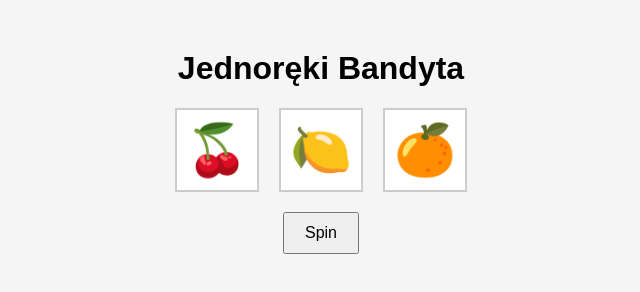
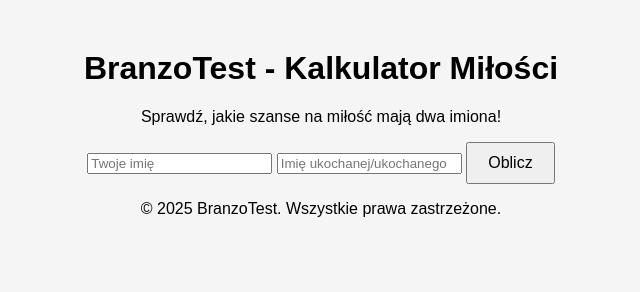
Before and after one commit to dkmapks/Casinsko, a plain HTML site: page index.html in a window 1280 px wide. Shown: the whole page, without its empty margins (319-959 px from the left). Drawn offline with Linux system fonts and the light colour scheme.

Commit message:
Update index.html

```diff
--- a/index.html
+++ b/index.html
@@ -3,20 +3,25 @@
 <head>
   <meta charset="UTF-8">
   <meta name="viewport" content="width=device-width, initial-scale=1.0">
-    <title>Kasyno</title>
+  <title>BranzoTest</title>
   <link rel="stylesheet" href="styles.css">
 </head>
 <body>
   <div class="container">
-        <h1>Jednoręki Bandyta</h1>
-        <div class="slot-machine">
-            <div class="reel" id="reel1">🍒</div>
-            <div class="reel" id="reel2">🍋</div>
-            <div class="reel" id="reel3">🍊</div>
+    <h1>BranzoTest - Kalkulator Miłości</h1>
+    <p class="description">Sprawdź, jakie szanse na miłość mają dwa imiona!</p>
+    <form id="loveForm">
+      <input type="text" id="name1" placeholder="Twoje imię" required>
+      <input type="text" id="name2" placeholder="Imię ukochanej/ukochanego" required>
+      <button type="submit">Oblicz</button>
+    </form>
+    <div id="result" class="result"></div>
   </div>
-        <button onclick="spin()">Spin</button>
-        <p id="message"></p>
-    </div>
+
+  <footer>
+    <p>&copy; 2025 BranzoTest. Wszystkie prawa zastrzeżone.</p>
+  </footer>
+
   <script src="script.js"></script>
 </body>
 </html>
```
Lines whose indentation alone changed are shown as unchanged.
